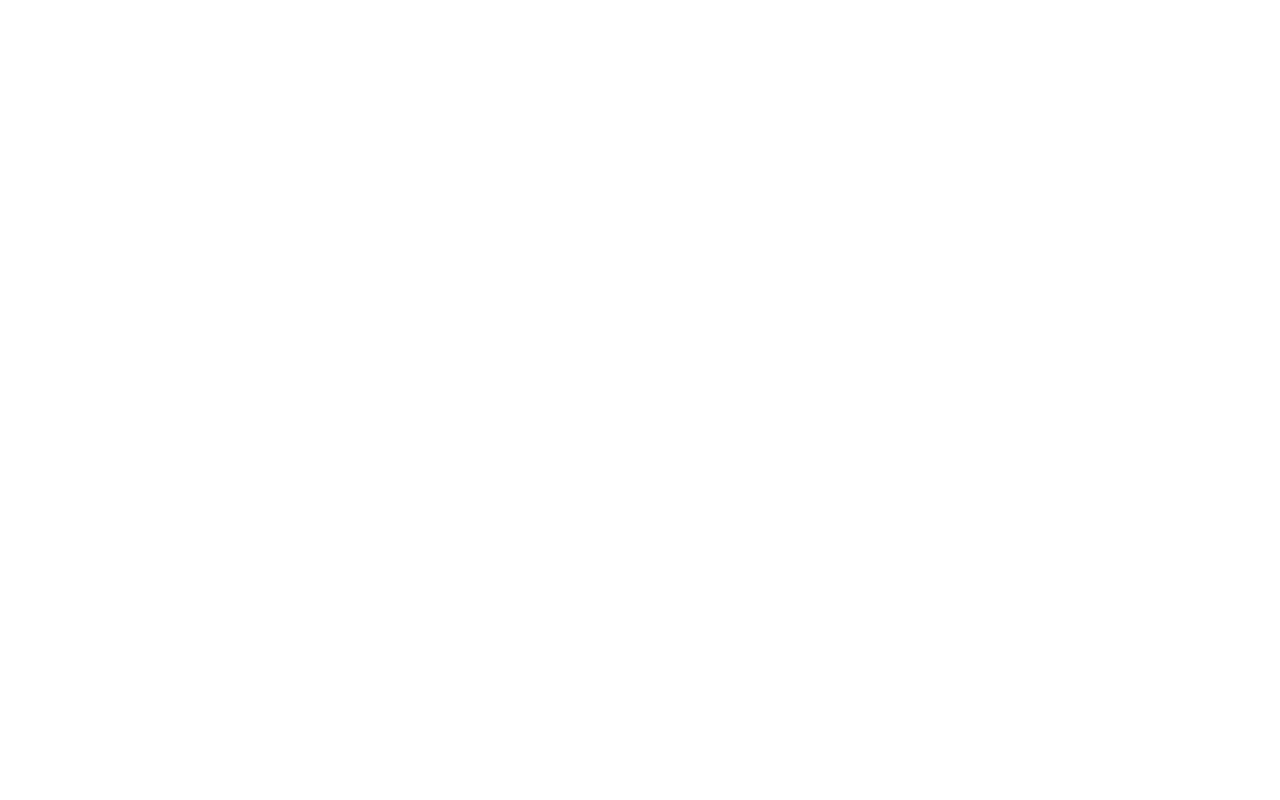
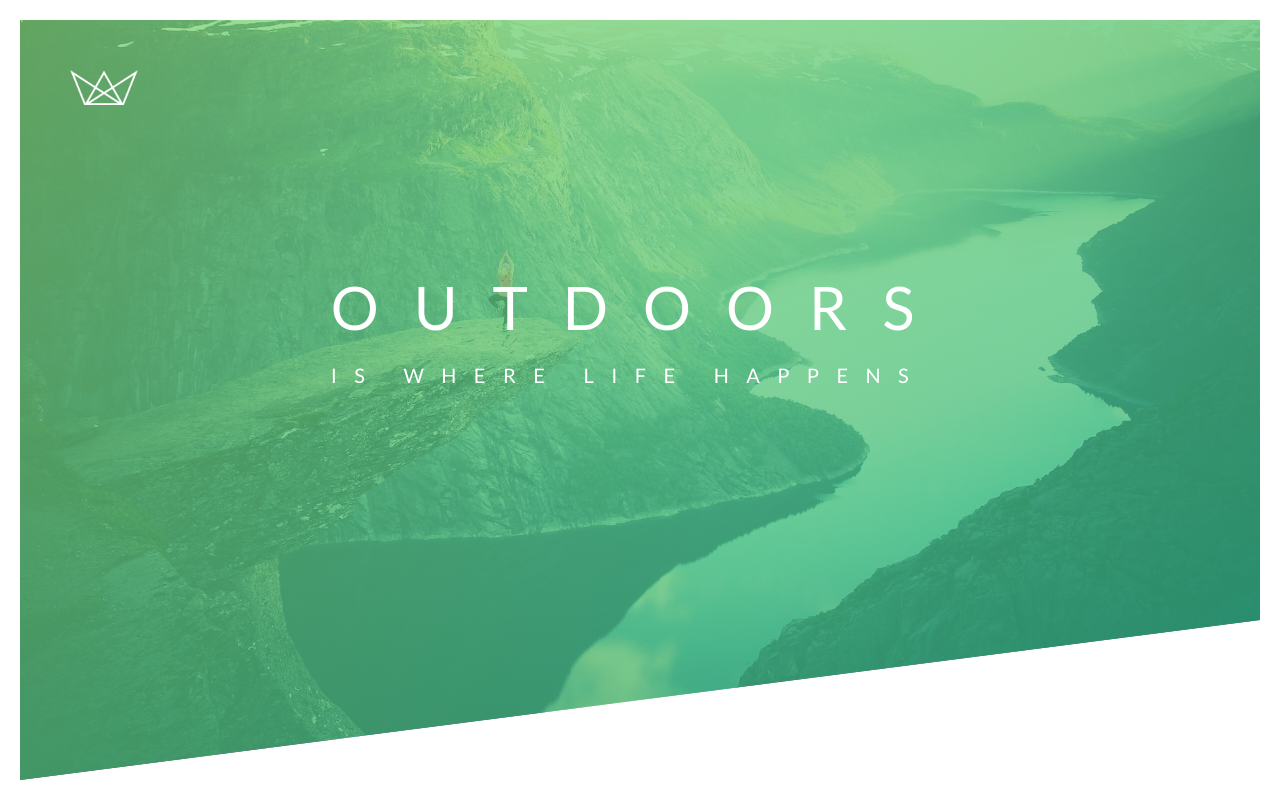
Before and after one commit to tpham20908/natours, a website: page index.html in a window 1280 px wide. Drawn offline with Linux system fonts and the light colour scheme.

Commit message:
styled header-primary

```diff
--- a/css/style.css
+++ b/css/style.css
@@ -12,7 +12,69 @@ Dark green: #28b485
 */
 
 :root {
-  --light-green: #7ed56f;
+  --light-green: #7ed56fbb;
   --medium-green: #55c57a;
-  --dark-green: #28b485;
+  --dark-green: #28b485bb;
+  --grey: #777777;
+  --white: #ffffff;
 }
+
+body {
+  font-family: 'Lato', 'sans-serif';
+  font-weight: 400;
+  font-size: 16px;
+  line-height: 1.7;
+  color: var(--grey);
+  padding: 20px;
+}
+
+.header {
+  height: 95vh;
+  background-image:
+    linear-gradient(
+      to right bottom,
+      var(--light-green),
+      var(--dark-green)
+    ),
+    url("../img/hero.jpg");
+  background-size: cover;
+  background-position: top;
+  clip-path: polygon(0 0, 100% 0, 100% 75vh, 0 100%);
+  position: relative;
+}
+
+.logo-box {
+  position: absolute;
+  top: 50px;
+  left: 50px;
+}
+
+.logo {
+  height: 35px;
+}
+
+.text-box {
+  position: absolute;
+  top: 40%;
+  left: 50%;
+  transform: translate(-50%, -50%);
+}
+
+.heading-primary {
+  color: var(--white);
+  text-transform: uppercase;
+}
+
+.heading-primary-main {
+  display: block;
+  font-size: 60px;
+  font-weight: 400;
+  letter-spacing: 35px;
+}
+
+.heading-primary-sub {
+  display: block;
+  font-size: 20px;
+  font-weight: 400;
+  letter-spacing: 17.4px;
+}
--- a/index.html
+++ b/index.html
@@ -13,7 +13,16 @@
 
 <body>
   <header class="header">
+    <div class="logo-box">
+      <img class="logo" src="img/logo-white.png" alt="Logo">
+    </div>
 
+    <div class="text-box">
+      <h1 class="heading-primary">
+        <span class="heading-primary-main">Outdoors</span>
+        <span class="heading-primary-sub">is where life happens</span>
+      </h1>
+    </div>
   </header>
 </body>
 
```
